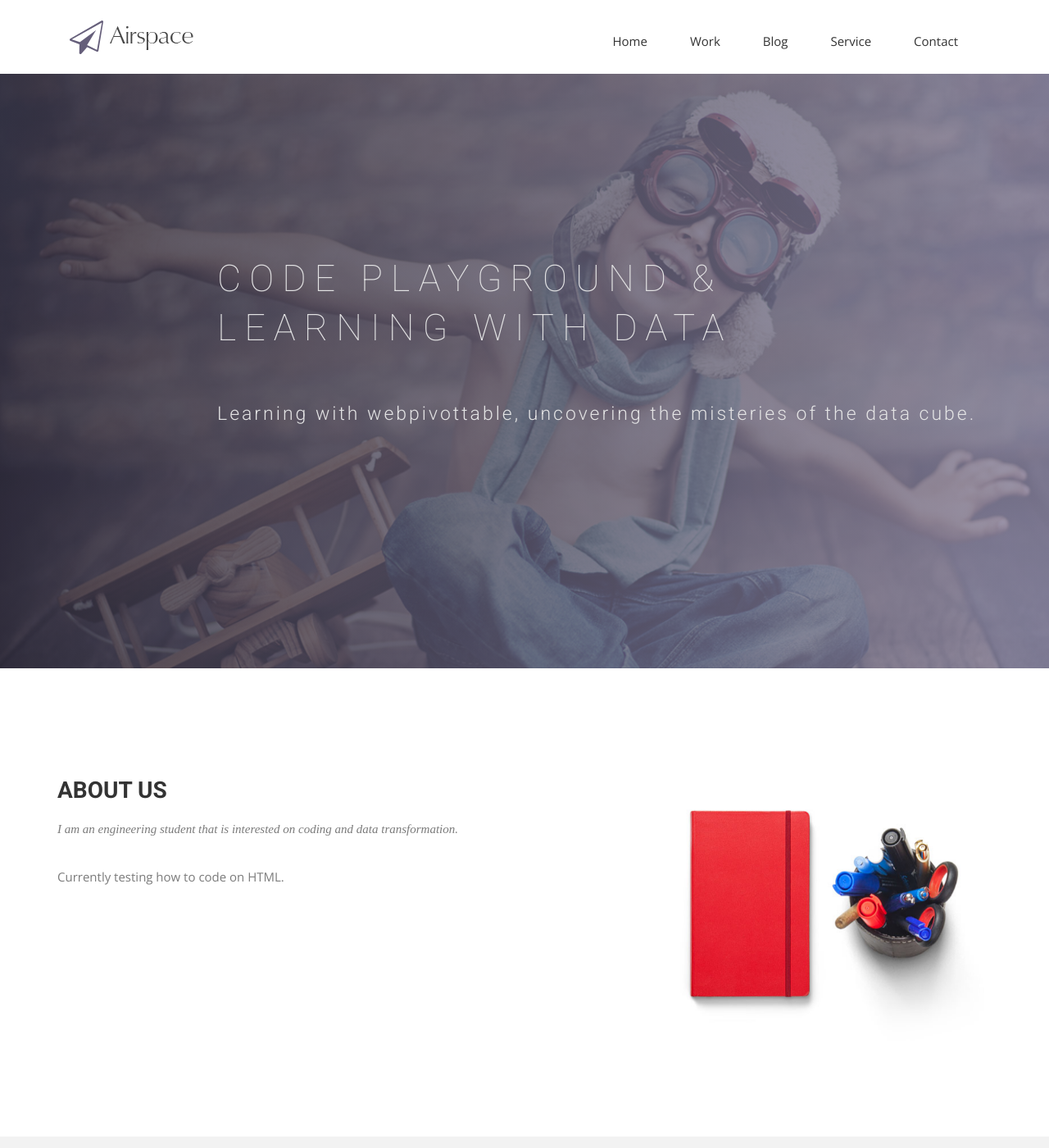
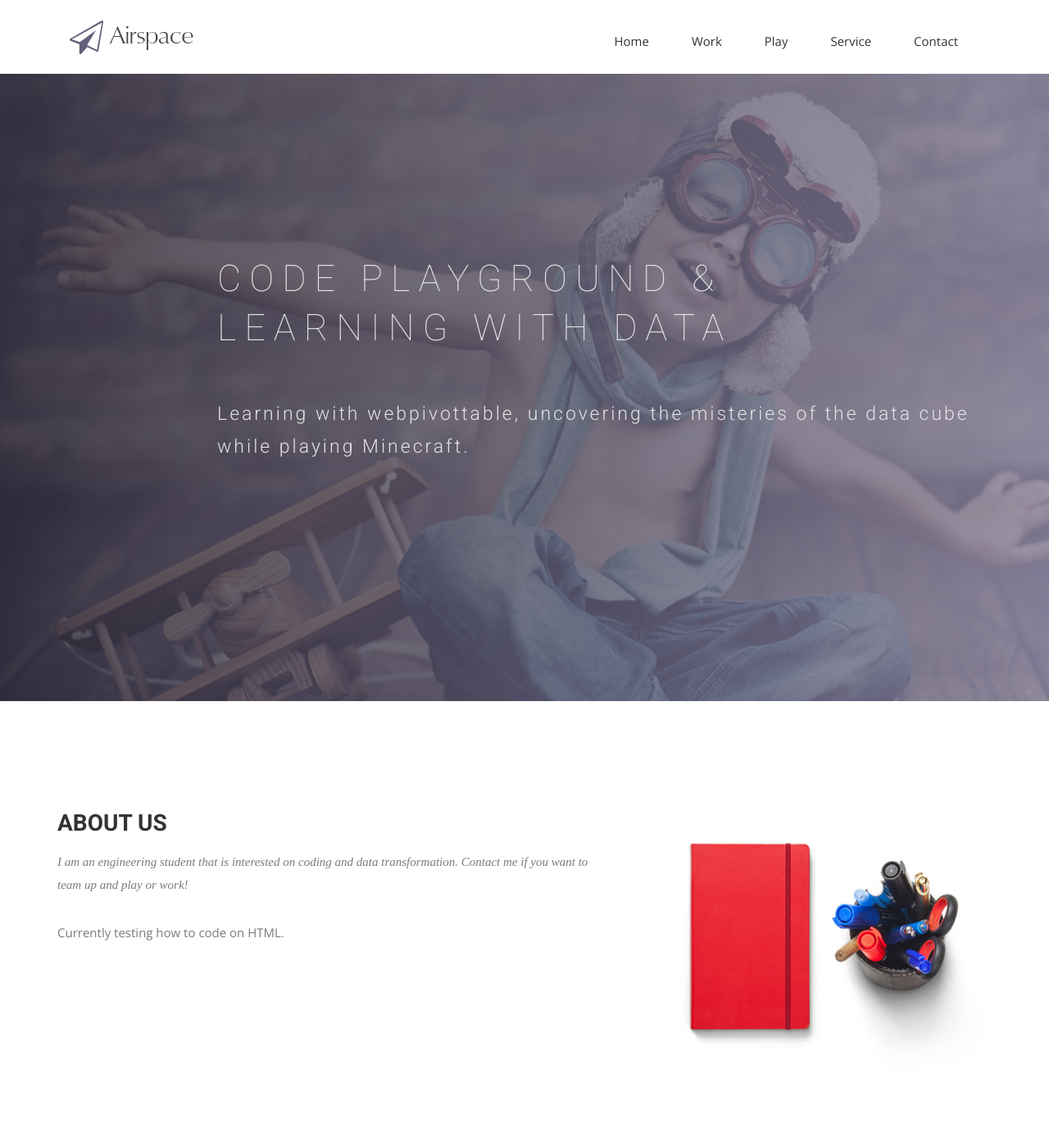
Before and after one commit to andrelucassc/andrelucassc.github.io, a Jekyll site: the page built from index.html, in a window 1280 px wide and 1400 px high. Shown: the whole window at 82% size. Built offline with Jekyll 4.4.1, drawn with Linux system fonts in a browser that asks for light colours; nearby versions of some CDN libraries; some web fonts are replaced.

Commit message:
Alterado play link

```diff
--- a/_includes/header.html
+++ b/_includes/header.html
@@ -23,7 +23,7 @@
               <ul class="nav navbar-nav navbar-right">
                 <li><a href="{{ site.baseurl }}/">Home</a></li>
                 <li><a href="{{ site.baseurl }}/work">Work</a></li>
-                <li><a href="{{ site.baseurl }}/blog">Blog</a></li>
+                <li><a href="{{ site.baseurl }}/play">Play</a></li>
                 <li><a href="#">Service</a></li>
                 <li><a href="{{ site.baseurl }}/contact">Contact</a></li>
               </ul>
--- a/index.html
+++ b/index.html
@@ -11,7 +11,7 @@ permalink: /
       <div class="col-md-10 col-md-offset-2">
         <div class="block">
           <h1 class="animated fadeInUp">CODE PLAYGROUND &#38; <br> LEARNING WITH DATA</h1>
-          <p class="animated fadeInUp">Learning with webpivottable, uncovering the misteries of the data cube.</p>
+          <p class="animated fadeInUp">Learning with webpivottable, uncovering the misteries of the data cube while playing Minecraft.</p>
         </div>
       </div>
     </div>
@@ -25,7 +25,7 @@ permalink: /
         <div class="block">
           <div class="section-title">
             <h2>About Us</h2>
-            <p>I am an engineering student that is interested on coding and data transformation.</p>
+            <p>I am an engineering student that is interested on coding and data transformation. Contact me if you want to team up and play or work!</p>
           </div>
           <p>Currently testing how to code on HTML.</p>
         </div>
```
